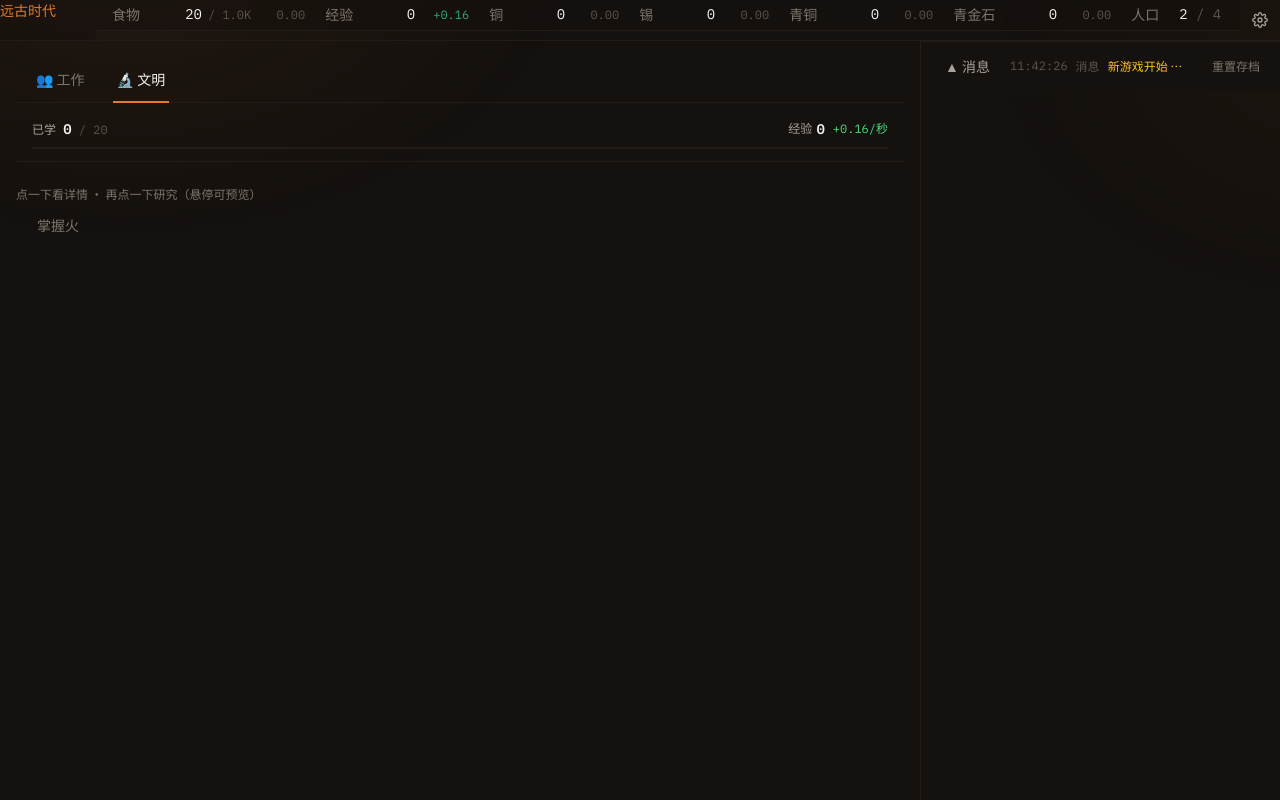
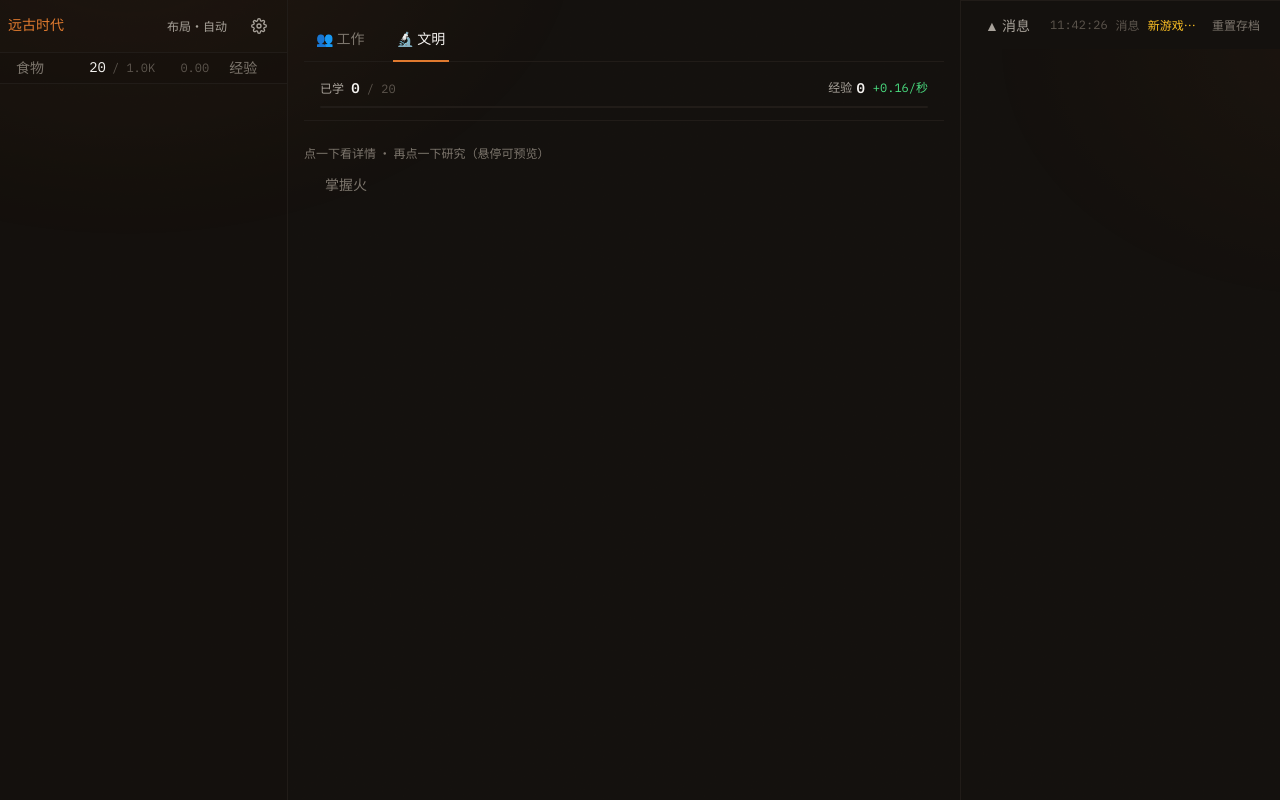
Before and after one commit to 1131351687/game, a React (Vite) app in the folder demo/: page / in a window 1280 px wide. Built offline with nearby package versions, Linux system fonts and the light colour scheme.

Commit message:
UI: 布局自由切换（自动/竖屏/横屏，localStorage 记忆）+ 横屏资源与状态收进左侧栏

```diff
--- a/demo/src/ui/AppResponsiveB.tsx
+++ b/demo/src/ui/AppResponsiveB.tsx
@@ -1,9 +1,12 @@
-// UI 改包：竖屏/横屏双模式 + B 方案点击展开（抽屉式）
+// UI 改包：竖屏/横屏双模式 + 自由切换 + B 方案点击展开（抽屉式）
 // 用法：main.tsx 里把 App 指向本文件即可。无需改动任何引擎/Store 逻辑。
 // 特点：
-//  - 竖屏（≤768px）：顶部极简状态栏 + "状态抽屉" 点击展开 + 底部粘性 Tab + 主内容全宽。
-//  - 横屏（>768px）：状态面板常驻 + 右侧消息栏，内容区保留原有布局。
-//  - 纯 UI 层改动，未来合并成本极低。原 App.tsx 保留未动，想回退只需改回 main.tsx 的 import。
+//  - 布局模式「自动 / 竖屏 / 横屏」可手动切换，选择存 localStorage，刷新后保留。
+//    默认跟随窗口宽度（≤768px 竖屏，否则横屏）。
+//  - 竖屏：顶部极简状态栏 + "状态抽屉" 点击展开 + 底部粘性 Tab + 主内容全宽。
+//  - 横屏：左侧栏常驻（时代 + 资源 TopBar + 火种/季节/记录/贸易/提示 全部收进左栏），
+//    中间内容区 Tab 切换，右侧消息日志栏。
+//  - 纯 UI 层改动，原 App.tsx 保留未动，回退只需改回 main.tsx 的 import。
 import { useEffect, useState } from 'react';
 import type { ReactNode } from 'react';
 import { useStore, toEngineState } from '../state/store';
@@ -23,19 +26,54 @@ import { isModuleUnlocked } from '../game/reveal';
 import { ERAS } from '../data/era';
 
 type TabId = 'work' | 'buildings' | 'civilization';
+/** 布局偏好：auto 跟随窗口宽度；手动选择后持久化 */
+type LayoutPref = 'auto' | 'vertical' | 'horizontal';
 
-function useLayoutMode() {
-  const [isVertical, setIsVertical] = useState(false);
+const LAYOUT_KEY = 'civilis.layout';
+
+function readLayoutPref(): LayoutPref {
+  try {
+    const v = localStorage.getItem(LAYOUT_KEY);
+    return v === 'vertical' || v === 'horizontal' || v === 'auto' ? v : 'auto';
+  } catch {
+    return 'auto';
+  }
+}
+
+function writeLayoutPref(v: LayoutPref): void {
+  try {
+    localStorage.setItem(LAYOUT_KEY, v);
+  } catch {
+    /* 无 localStorage（隐私模式等）时静默降级为不记忆 */
+  }
+}
+
+/**
+ * 布局状态：手动偏好 + 窗口宽度 → 实际是否竖屏。
+ * 返回 [isVertical, pref, setPref]，供切换按钮使用。
+ */
+function useLayout(): [boolean, LayoutPref, (p: LayoutPref) => void] {
+  const [pref, setPref] = useState<LayoutPref>(readLayoutPref);
+  const [windowNarrow, setWindowNarrow] = useState(false);
+
   useEffect(() => {
     const mq = window.matchMedia('(max-width: 768px)');
-    const update = () => setIsVertical(mq.matches);
+    const update = () => setWindowNarrow(mq.matches);
     update();
     mq.addEventListener?.('change', update);
     return () => mq.removeEventListener?.('change', update);
   }, []);
-  return isVertical;
+
+  const applyPref = (p: LayoutPref) => {
+    setPref(p);
+    writeLayoutPref(p);
+  };
+
+  const isVertical = pref === 'vertical' || (pref === 'auto' && windowNarrow);
+  return [isVertical, pref, applyPref];
 }
 
+/** 竖屏用的点击展开抽屉 */
 function Drawer({ title, icon, children }: { title: string; icon?: string; children: ReactNode }) {
   const [open, setOpen] = useState(false);
   return (
@@ -50,10 +88,33 @@ function Drawer({ title, icon, children }: { title: string; icon?: string; child
   );
 }
 
+/** 布局切换按钮：自动 → 竖屏 → 横屏 循环；点一次即固定为该模式 */
+function LayoutToggle({ pref, onChange }: { pref: LayoutPref; onChange: (p: LayoutPref) => void }) {
+  const next: Record<LayoutPref, { p: LayoutPref; label: string; icon: string }> = {
+    auto: { p: 'vertical', label: '竖屏', icon: '📱' },
+    vertical: { p: 'horizontal', label: '横屏', icon: '🖥️' },
+    horizontal: { p: 'auto', label: '自动', icon: '🔁' },
+  };
+  const t = next[pref];
+  const label = pref === 'auto' ? '布局·自动' : `切${t.label}`;
+  return (
+    <button
+      type="button"
+      onClick={() => onChange(t.p)}
+      title={`当前：${pref === 'auto' ? '自动（跟随窗口宽度）' : pref === 'vertical' ? '竖屏' : '横屏'}，点击切换为${t.label}`}
+      aria-label="切换布局"
+      className="flex h-10 shrink-0 items-center gap-1 rounded-md px-2 text-xs text-gray-400 transition-colors hover:bg-gray-800/50 hover:text-gray-100"
+    >
+      <Icon emoji={t.icon} className="text-sm" />
+      <span className="hidden sm:inline">{label}</span>
+    </button>
+  );
+}
+
 export default function AppResponsiveB() {
   const s = useStore();
   const view = toEngineState(s);
-  const isVertical = useLayoutMode();
+  const [isVertical, pref, setPref] = useLayout();
   const showBuildings = isModuleUnlocked('buildings', view);
   const fireUnlocked = isModuleUnlocked('fire', view);
 
@@ -74,6 +135,7 @@ export default function AppResponsiveB() {
           <div className="flex items-center gap-2">
             <div className="w-20 shrink-0 text-center text-xs text-accent">{ERAS[s.era].name}</div>
             <div className="min-w-0 flex-1 overflow-x-auto"><TopBar /></div>
+            <LayoutToggle pref={pref} onChange={setPref} />
             <SettingsMenu />
           </div>
         </div>
@@ -112,26 +174,36 @@ export default function AppResponsiveB() {
     );
   }
 
-  // 横屏：状态常驻 + 右侧消息栏
+  // 横屏：左侧资源/状态栏 + 中间内容 + 右侧消息栏
   return (
-    <div className="flex h-screen flex-col text-gray-200">
-      <div className="flex items-stretch border-b border-gray-800">
-        <div className="w-24 shrink-0 items-center justify-center bg-gray-900/40 text-sm text-accent">{ERAS[s.era].name}</div>
-        <div className="min-w-0 flex-1"><TopBar /></div>
+    <div className="flex h-screen text-gray-200">
+      {/* ① 左侧栏：时代 / 资源 / 状态面板全部常驻于此 */}
+      <aside className="flex w-72 shrink-0 flex-col overflow-y-auto border-r border-gray-800 bg-gray-900/20">
+        {/* 栏头：时代标识 + 布局切换 + 设置 */}
+        <div className="flex shrink-0 items-center gap-1 border-b border-gray-800 px-2 py-1.5">
+          <div className="min-w-0 flex-1 truncate font-display text-sm text-accent">{ERAS[s.era].name}</div>
+          <LayoutToggle pref={pref} onChange={setPref} />
           <SettingsMenu />
         </div>
 
+        {/* 资源条：纵向栏内保留横向滚动（资源多时不出竖向断行） */}
+        <TopBar />
+
+        {/* 状态面板自上而下堆叠 */}
+        <div className="space-y-2 p-2">
           {fireUnlocked && <FireDashboard />}
           <SeasonBar />
           <RecordPanel />
           <TradePanel />
           <HintBar />
+        </div>
+      </aside>
 
-      <div className="flex flex-1 overflow-hidden">
-        <main className="flex-1 overflow-y-auto p-4">
-          <nav className="flex gap-6 border-b border-gray-800 px-4">
+      {/* ② 中间内容区：Tab + 面板 */}
+      <main className="min-w-0 flex-1 overflow-y-auto p-4">
+        <nav className="flex gap-6 border-b border-gray-800 px-2">
           {tabs.map(t => (
-              <button key={t.id} onClick={() => setTab(t.id)} className={`-mb-px border-b-2 px-1 py-3 text-sm ${tab === t.id ? 'border-accent text-gray-100' : 'border-transparent text-gray-500 hover:text-gray-200'}`}>
+            <button key={t.id} onClick={() => setTab(t.id)} className={`-mb-px border-b-2 px-1 py-3 text-sm transition-colors ${tab === t.id ? 'border-accent text-gray-100' : 'border-transparent text-gray-500 hover:text-gray-200'}`}>
               {t.icon} {t.label}
             </button>
           ))}
@@ -142,10 +214,11 @@ export default function AppResponsiveB() {
           {tab === 'civilization' && <CivilizationPanel />}
         </div>
       </main>
-        <aside className="w-[360px] shrink-0 border-l border-gray-800 overflow-y-auto">
+
+      {/* ③ 右侧消息栏 */}
+      <aside className="w-80 shrink-0 overflow-y-auto border-l border-gray-800">
         <MessageLog />
       </aside>
     </div>
-    </div>
   );
 }
```
Lines whose indentation alone changed are shown as unchanged.
